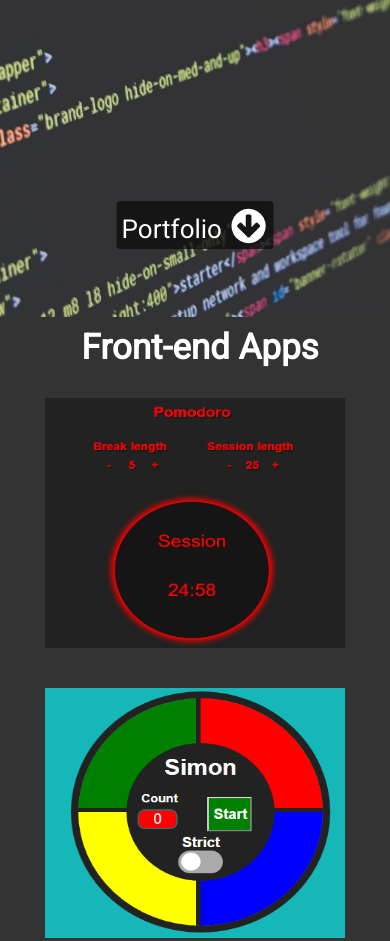
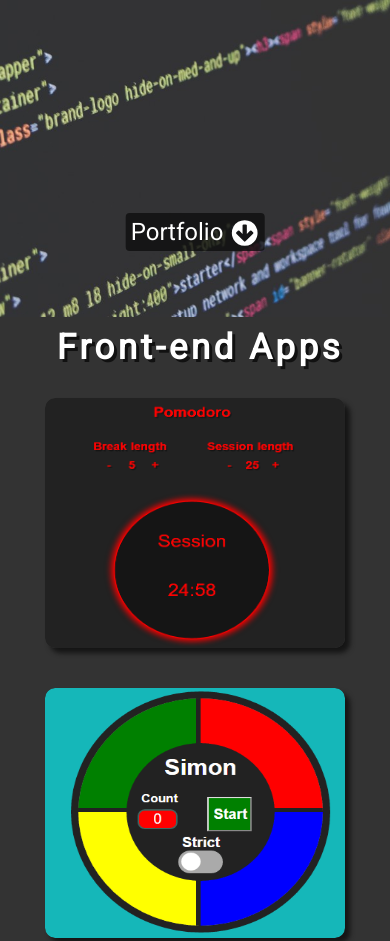
Before and after one commit to hristijankiko/Portfolio, a plain HTML site: page index.html in a window 390 px wide. Shown: the part 527-1468 px from the top of the page. Drawn offline with nearby package versions, Linux system fonts and the light colour scheme.

Commit message:
Small UI improvements

```diff
--- a/style.css
+++ b/style.css
@@ -108,8 +108,10 @@ nav a {
 }
 .portfolio h1 {
   box-sizing: border-box;
+  letter-spacing: 0.1em;
   width: 100%;
   text-align: center;
+  text-shadow: 3px 3px #111111;
   font-size: 35px;
   padding-top: 10px;
   padding-left: 10px;
@@ -125,21 +127,26 @@ nav a {
 }
 .portfolio ul li {
   margin: 20px auto;
+  box-shadow: 5px 5px 5px #151515;
+  border-radius: 10px;
 }
 .portfolio ul li figure {
   position: relative;
   height: 250px;
   cursor: pointer;
   margin: 0;
+  border-radius: 10px;
   overflow: hidden;
 }
 .portfolio ul li figure img {
   height: 100%;
   width: 300px;
+  border-radius: 10px;
 }
 .portfolio ul li figure figcaption {
   position: absolute;
   top: 250px;
+  border-radius: 10px;
   transition: 0.4s;
 }
 .portfolio ul li figure:hover figcaption {
@@ -169,6 +176,8 @@ nav a {
   margin: 0;
   padding: 10px;
   font-size: 35px;
+  letter-spacing: 0.1em;
+  text-shadow: 3px 3px #111111;
 }
 .contact .social {
   margin: 0 auto;
@@ -191,6 +200,10 @@ nav a {
     font-size: 35px;
   }
   .toPortfolio {
-    font-size: 26px;
+    font-size: 24px;
+  }
+  svg {
+    width: 30px;
+    height: 30px;
   }
 }
```
